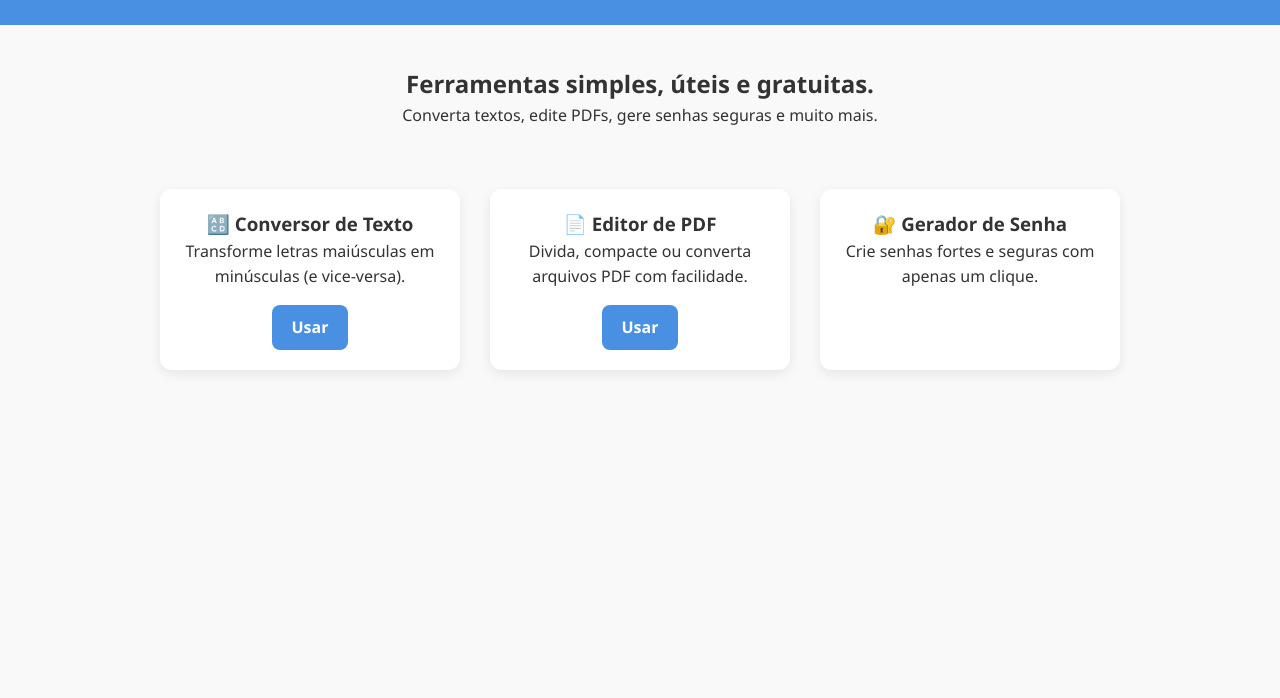
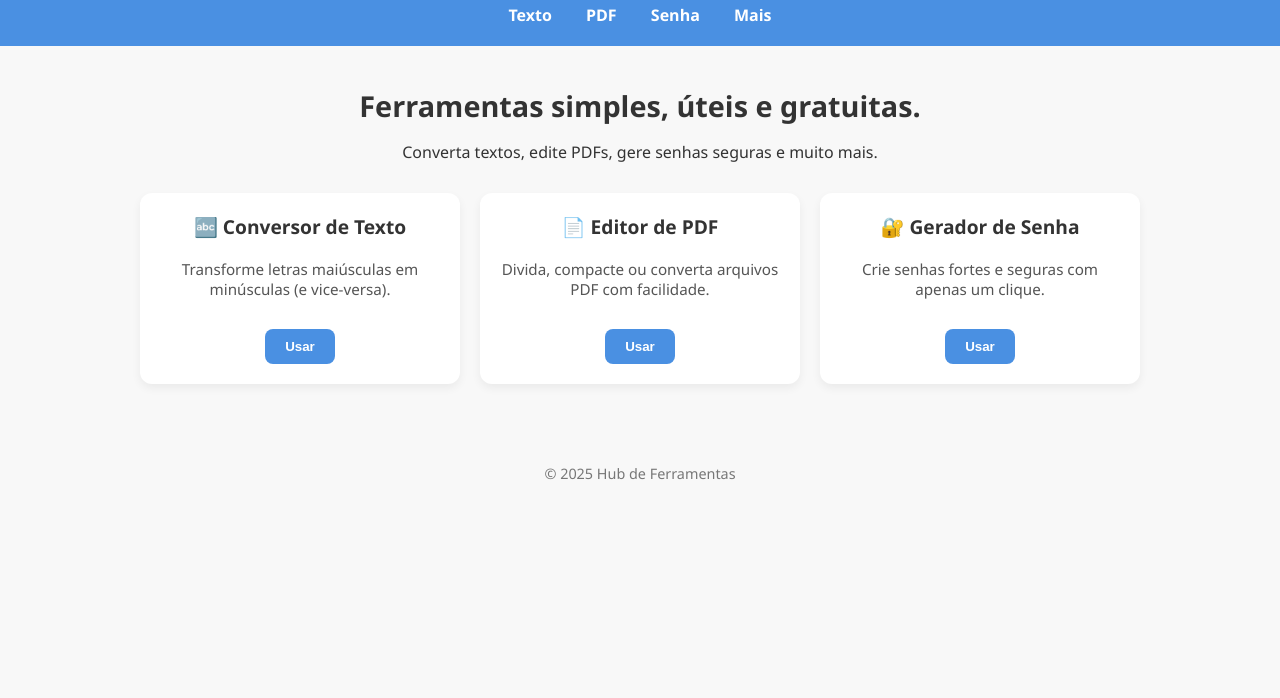
Before and after one commit to nogD3V/hubdeferramentas, a plain HTML site: page index.html in a window 1280 px wide. Shown: the part 102-800 px from the top of the page. Drawn offline with Linux system fonts and the light colour scheme; files that its build step writes are made by us from their sources.

Commit message:
Funcionalidade de gerar senha com JS | O botão parou de funcionar, tentando resolver

```diff
--- a/css/style.css
+++ b/css/style.css
@@ -1,127 +1,114 @@
-/* Reset */
-* {
+body {
+  font-family: "Segoe UI", Tahoma, Geneva, Verdana, sans-serif;
   margin: 0;
   padding: 0;
-  box-sizing: border-box;
+  background-color: #f8f8f8;
+  color: #333;
 }
 
-body {
-  font-family: 'Segoe UI', Tahoma, Geneva, Verdana, sans-serif;
-  background-color: #f9f9f9;
-  color: #333;
-  line-height: 1.6;
-}
-
-/* Header */
 header {
   background-color: #4a90e2;
   color: white;
-  padding: 20px;
+  padding: 20px 0;
   text-align: center;
 }
 
-nav ul {
-  list-style: none;
-  display: flex;
-  justify-content: center;
+nav {
   margin-top: 10px;
-  gap: 20px;
 }
 
 nav a {
   color: white;
+  margin: 0 15px;
   text-decoration: none;
   font-weight: bold;
 }
 
-nav a:hover {
-  text-decoration: underline;
+.main {
+  max-width: 1000px;
+  margin: 40px auto;
+  padding: 0 20px;
+  text-align: center;
 }
 
-/* Intro */
-.intro {
-  text-align: center;
-  padding: 40px 20px;
+.main h2 {
+  font-size: 1.8rem;
+  margin-bottom: 10px;
 }
 
-/* Tools */
 .tools {
   display: flex;
+  justify-content: center;
   flex-wrap: wrap;
-  justify-content: center;
-  gap: 30px;
-  padding: 20px;
+  gap: 20px;
+  margin-top: 30px;
 }
 
 .tool-card {
   background-color: white;
   border-radius: 12px;
-  box-shadow: 0 4px 12px rgba(0, 0, 0, 0.08);
-  width: 300px;
+  box-shadow: 0 4px 10px rgba(0, 0, 0, 0.06);
   padding: 20px;
-  text-align: center;
-  transition: transform 0.2s ease;
+  width: 280px;
+  transition: transform 0.3s ease;
 }
 
 .tool-card:hover {
   transform: translateY(-5px);
 }
 
-.tool-card a {
-  display: inline-block;
+.tool-card h3 {
+  margin-top: 0;
+  font-size: 1.2rem;
+  display: flex;
+  align-items: center;
+  justify-content: center;
+  gap: 8px;
+}
+
+.tool-card p {
+  font-size: 0.95rem;
+  color: #555;
+}
+
+.tool-card button {
   margin-top: 15px;
   padding: 10px 20px;
   background-color: #4a90e2;
   color: white;
-  border-radius: 8px;
-  text-decoration: none;
-  font-weight: bold;
-  cursor: pointer;
-}
-
-.tool-card a:hover {
-  background-color: #357bd8;
-}
-
-/* Footer */
-footer {
-  text-align: center;
-  padding: 20px;
-  font-size: 14px;
-  color: #777;
-}
-
-/* Gerador de Senha */
-#geradorSenhaBox {
-  margin-top: 15px;
-  display: flex;
-  flex-direction: column;
-  gap: 10px;
-}
-
-#geradorSenhaBox input {
-  padding: 10px;
-  border: 1px solid #ccc;
-  border-radius: 8px;
-  font-size: 16px;
-  text-align: center;
-}
-
-#geradorSenhaBox button {
-  background-color: #4a90e2;
-  color: white;
   border: none;
   border-radius: 8px;
-  padding: 10px;
   font-weight: bold;
   cursor: pointer;
   transition: background-color 0.3s ease;
 }
 
-#geradorSenhaBox button:hover {
+.tool-card button:hover {
   background-color: #357bd8;
 }
 
 .oculto {
   display: none;
 }
+
+#geradorSenhaBox {
+  margin-top: 15px;
+}
+
+#geradorSenhaBox input {
+  width: 100%;
+  padding: 8px;
+  margin-bottom: 10px;
+  border: 1px solid #ccc;
+  border-radius: 6px;
+  font-size: 1rem;
+  text-align: center;
+}
+
+footer {
+  text-align: center;
+  margin-top: 60px;
+  padding: 20px;
+  font-size: 0.9rem;
+  color: #777;
+}
--- a/index.html
+++ b/index.html
@@ -4,41 +4,56 @@
     <meta charset="UTF-8" />
     <meta name="viewport" content="width=device-width, initial-scale=1.0" />
     <title>Hub de Ferramentas</title>
-  <link rel="stylesheet" href="css/style.css" />
+    <link rel="stylesheet" href="style.css" />
   </head>
   <body>
     <header>
       <h1>Hub de Ferramentas</h1>
       <nav>
-      <ul>
-        <li><a href="#">Texto</a></li>
-        <li><a href="#">PDF</a></li>
-        <li><a href="#">Senha</a></li>
-        <li><a href="#">Mais</a></li>
-      </ul>
+        <a href="#">Texto</a>
+        <a href="#">PDF</a>
+        <a href="#">Senha</a>
+        <a href="#">Mais</a>
       </nav>
     </header>
 
-  <main>
-    <section class="intro">
+    <section class="main">
       <h2>Ferramentas simples, úteis e gratuitas.</h2>
       <p>Converta textos, edite PDFs, gere senhas seguras e muito mais.</p>
-    </section>
 
-    <section class="tools">
+      <div class="tools">
+        <!-- Conversor de Texto -->
         <div class="tool-card">
-        <h3>🔠 Conversor de Texto</h3>
+          <h3>🔤 Conversor de Texto</h3>
           <p>Transforme letras maiúsculas em minúsculas (e vice-versa).</p>
-        <a href="#">Usar</a>
+          <button>Usar</button>
         </div>
 
+        <!-- Editor de PDF -->
         <div class="tool-card">
           <h3>📄 Editor de PDF</h3>
           <p>Divida, compacte ou converta arquivos PDF com facilidade.</p>
-        <a href="#">Usar</a>
+          <button>Usar</button>
         </div>
 
+        <!-- Gerador de Senha -->
         <div class="tool-card">
           <h3>🔐 Gerador de Senha</h3>
           <p>Crie senhas fortes e seguras com apenas um clique.</p>
-        <a href="#" id="
+          <button id="toggleBotao" onclick="toggleGerador(this)">Usar</button>
+
+          <div id="geradorSenhaBox" class="oculto">
+            <input type="text" id="senhaGerada" readonly placeholder="Sua senha aparecerá aqui" />
+            <button onclick="gerarSenha()">Gerar Senha</button>
+          </div>
+        </div>
+      </div>
+    </section>
+
+    <footer>
+      &copy; 2025 Hub de Ferramentas
+    </footer>
+
+    <script src="script.js"></script>
+  </body>
+</html>
```
Also changed, not shown: js/gerarSenha.js (+3 -5 lines). Lines whose indentation alone changed are shown as unchanged.
